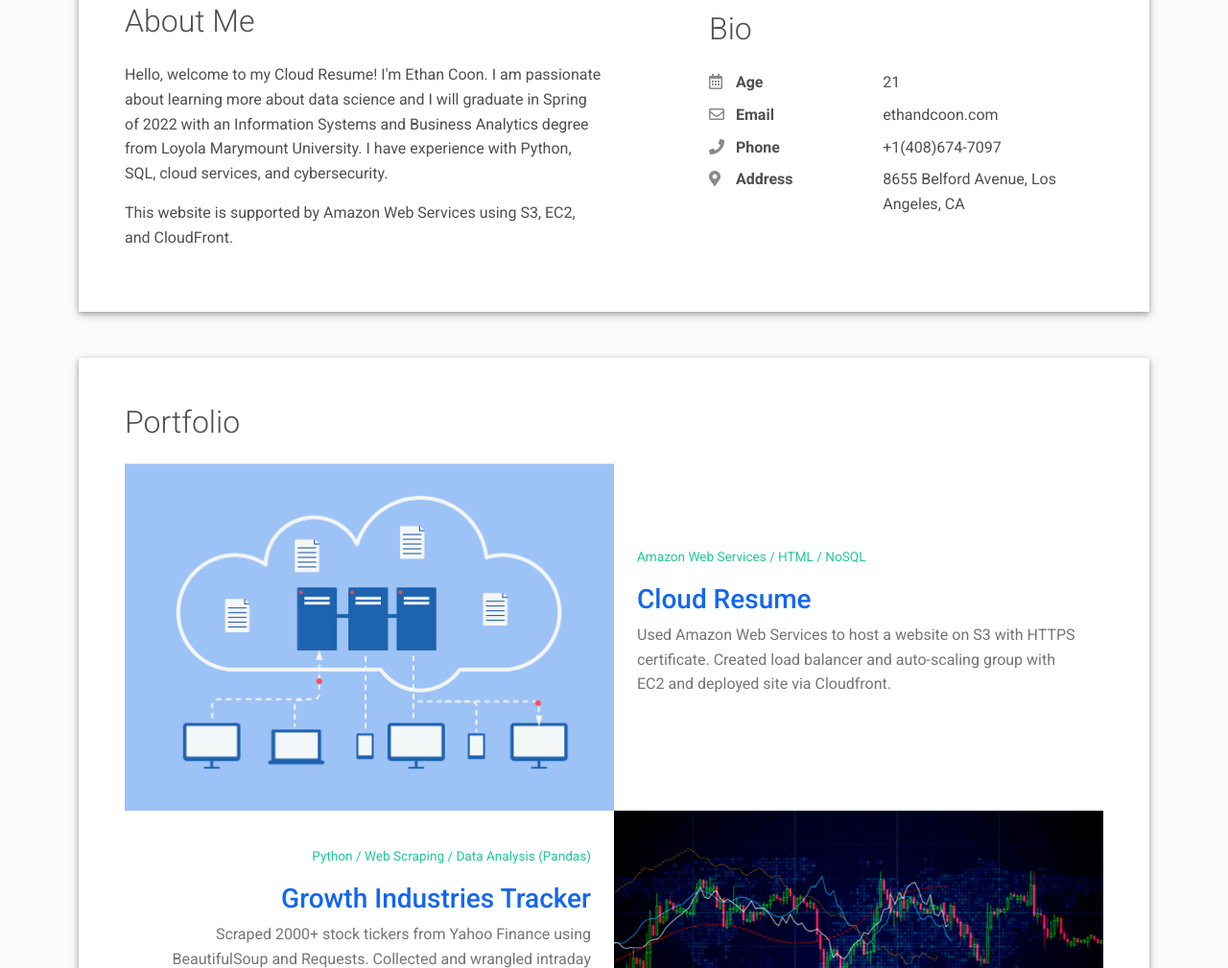
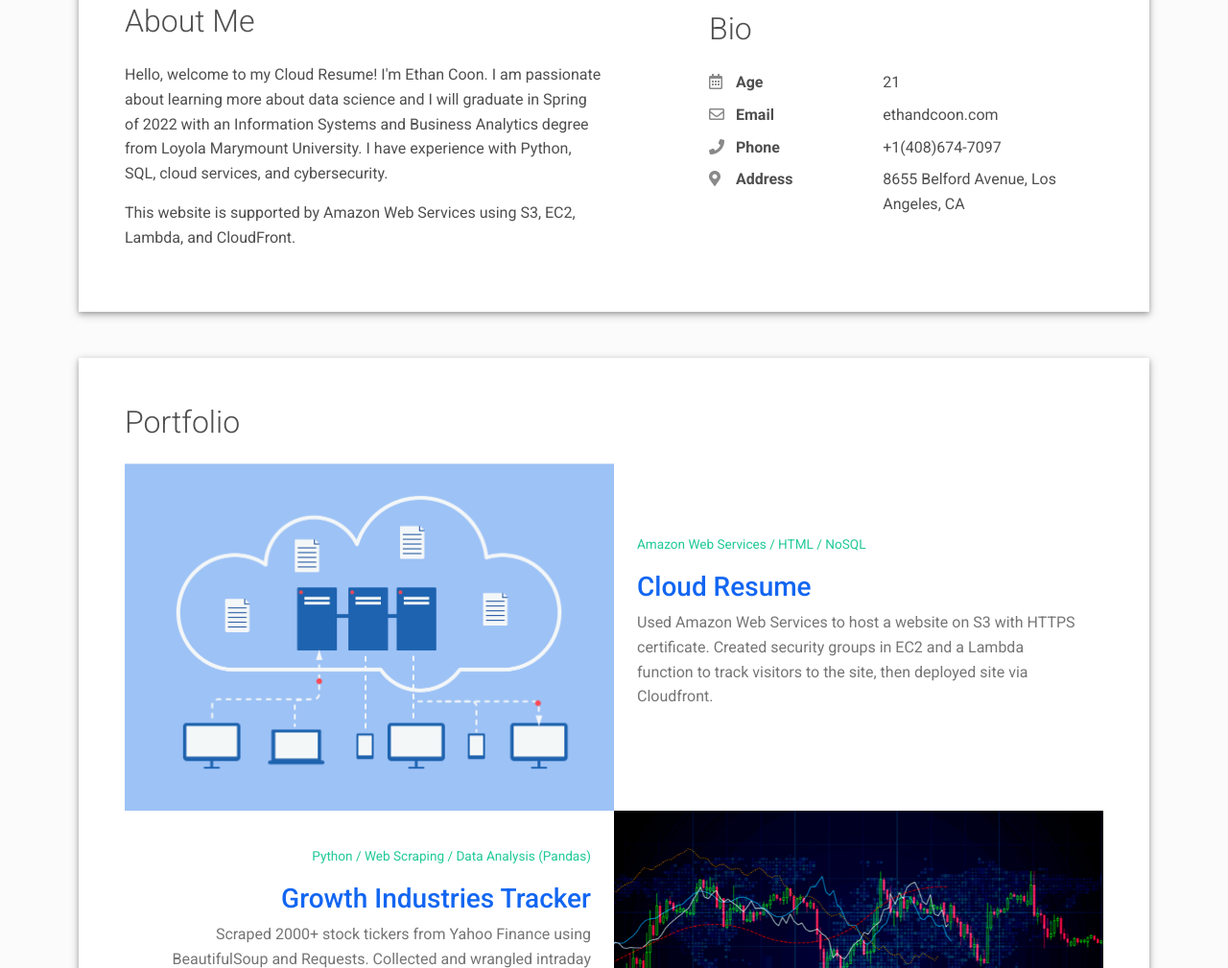
Before and after one commit to noocnahte/cloudresume, a plain HTML site: page index.html in a window 1280 px wide. Shown: the part 705-1714 px from the top of the page at 96% size. Drawn offline with Linux system fonts and the light colour scheme; a script that the page names is missing.

Commit message:
Update index.html

```diff
--- a/index.html
+++ b/index.html
@@ -86,7 +86,7 @@
         <div class="col-md-6">
           <h2 class="h2 fw-light mb-4">About Me</h2>
           <p>Hello, welcome to my Cloud Resume! I'm Ethan Coon. I am passionate about learning more about data science and I will graduate in Spring of 2022 with an Information Systems and Business Analytics degree from Loyola Marymount University. I have experience with Python, SQL, cloud services, and cybersecurity.</p>
-          <p>This website is supported by Amazon Web Services using S3, EC2, and CloudFront.</p>
+          <p>This website is supported by Amazon Web Services using S3, EC2, Lambda, and CloudFront.</p>
         </div>
         <div class="col-md-5 offset-lg-1">
           <div class="row mt-2">
@@ -129,7 +129,7 @@
           <div class="m-4 mt-md-2">
             <p class="text-teal text-small">Amazon Web Services / HTML / NoSQL</p>
             <h3><a href="https://github.com/noocnahte/cloudresume/">Cloud Resume</a></h3>
-            <p class="text-muted">Used Amazon Web Services to host a website on S3 with HTTPS certificate. Created load balancer and auto-scaling group with EC2 and deployed site via Cloudfront.</p>
+            <p class="text-muted">Used Amazon Web Services to host a website on S3 with HTTPS certificate. Created security groups in EC2 and a Lambda function to track visitors to the site, then deployed site via Cloudfront.</p>
           </div>
         </div>
       </div>
```
